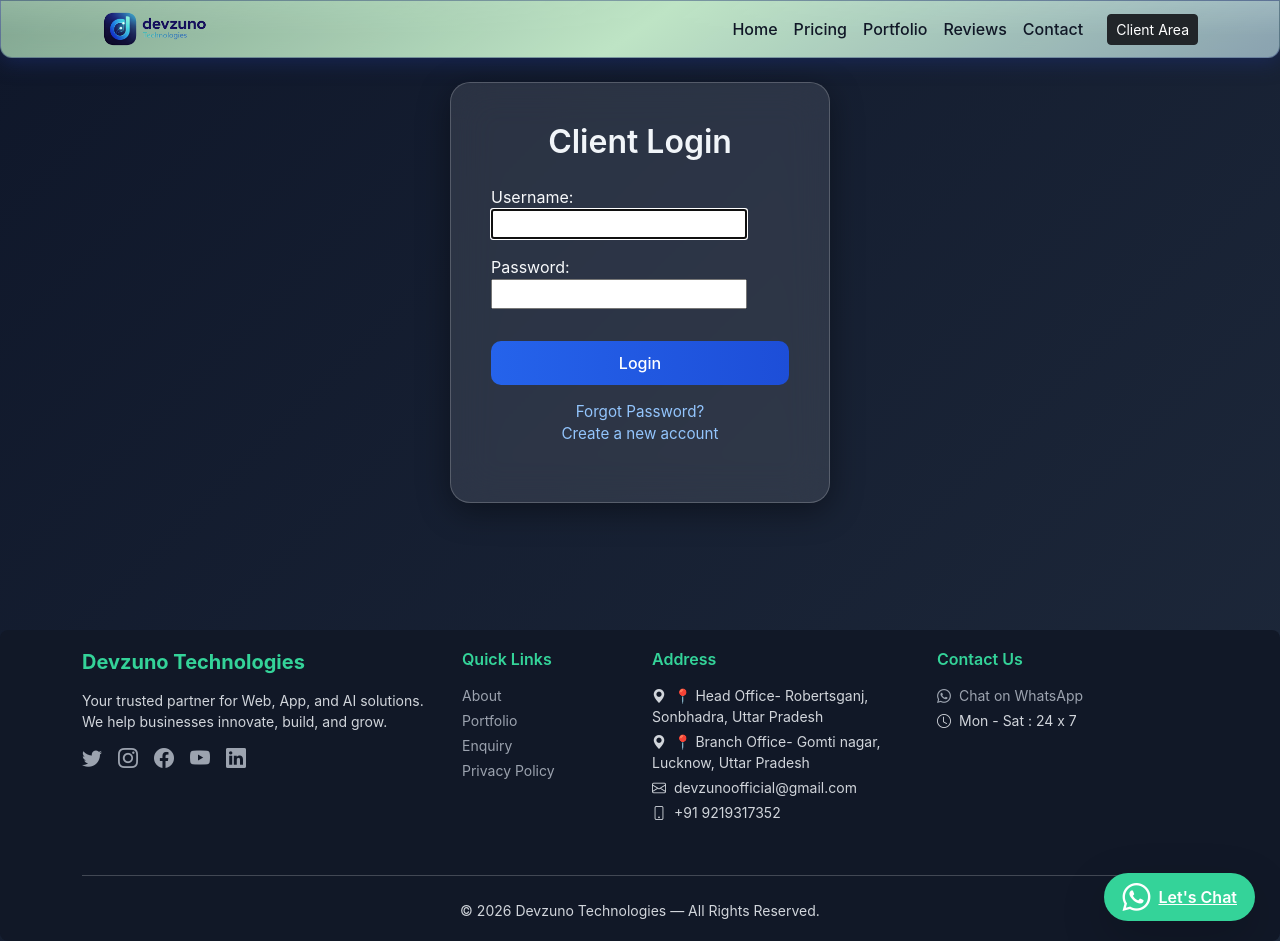
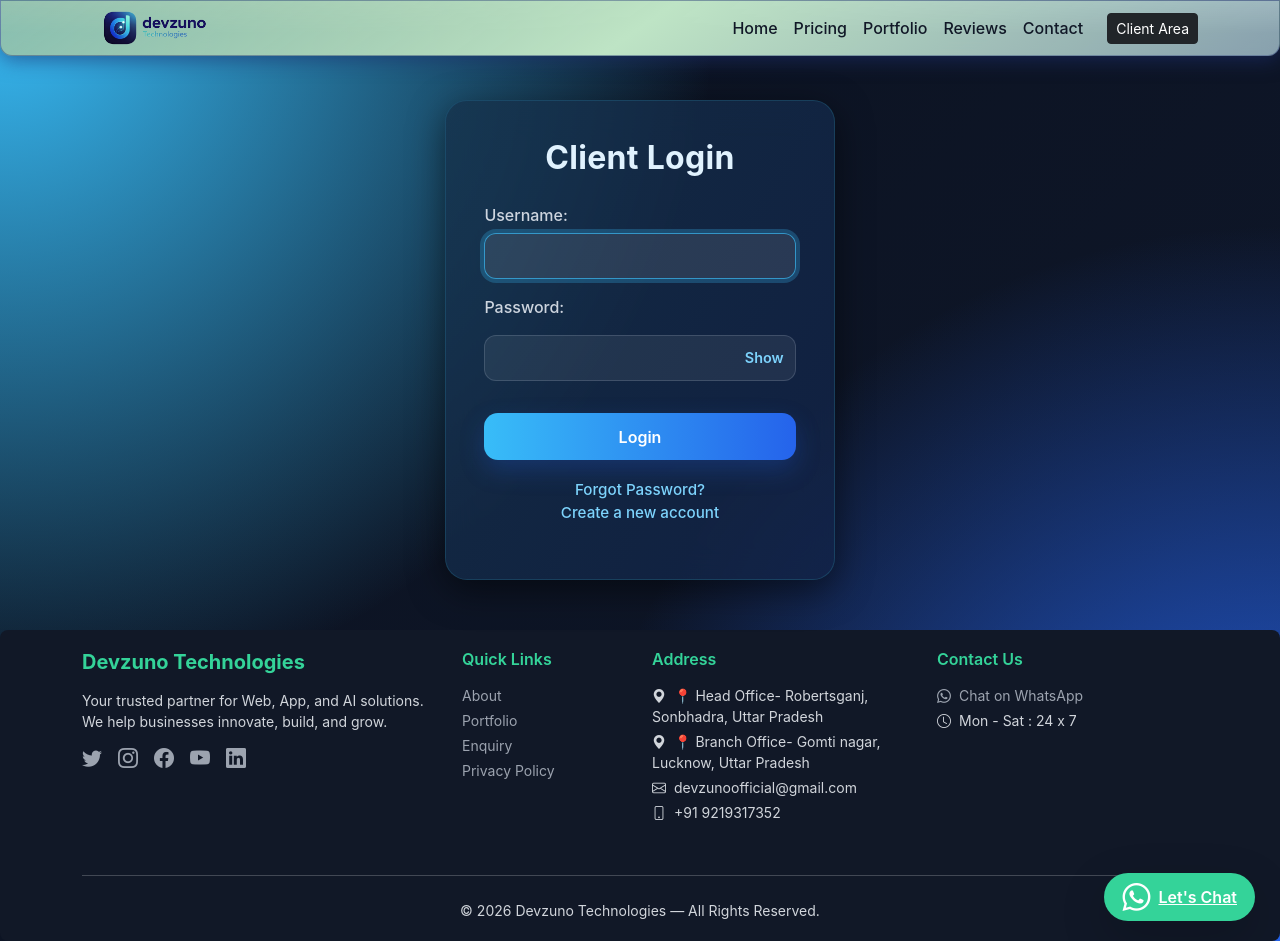
Before and after one commit to Anish1990as/devzuno-8-jan-26, a Django app: page /client/login/ in a window 1280 px wide. Run offline with Django 5.2, Linux system fonts and the light colour scheme; data comes from the database, SQL or seed files in the repository.

Commit message:
Update login and register templates

```diff
--- a/templates/accounts/login.html
+++ b/templates/accounts/login.html
@@ -2,75 +2,153 @@
 {% block content %}
 
 <style>
-  /* Remove page background override */
   body.login-page {
-    background: linear-gradient(135deg, #0f172a, #1e293b) !important;
+    background: radial-gradient(circle at top left, #38bdf8 0%, transparent 45%),
+                radial-gradient(circle at bottom right, #2563eb 0%, transparent 45%),
+                linear-gradient(135deg, #0b1220, #0f172a) !important;
+    color: #e2e8f0;
   }
 
-  /* Center only this container, not whole body */
   .login-wrapper {
     min-height: calc(100vh - var(--dvz-nav-height) - var(--dvz-footer-height));
     display: flex;
     justify-content: center;
     align-items: center;
-    padding-bottom: 20px;
+    padding: 20px 12px;
   }
 
   .login-card {
-    background: rgba(255, 255, 255, 0.1);
-    backdrop-filter: blur(20px);
-    border: 1px solid rgba(255, 255, 255, 0.2);
-    border-radius: 20px;
-    padding: 2.5rem;
-    width: 380px;
+    background: rgba(15, 23, 42, 0.75);
+    backdrop-filter: blur(18px);
+    border: 1px solid rgba(56, 189, 248, 0.25);
+    border-radius: 22px;
+    padding: 2.4rem;
+    width: 390px;
     color: #f8fafc;
-    box-shadow: 0 8px 32px rgba(0, 0, 0, 0.4);
+    box-shadow: 0 10px 35px rgba(0, 0, 0, 0.5);
+    position: relative;
+    overflow: hidden;
+  }
+
+  .login-card::before {
+    content: "";
+    position: absolute;
+    inset: 0;
+    background: linear-gradient(120deg, rgba(56,189,248,0.18), rgba(37,99,235,0.18));
+    opacity: 0.7;
+    z-index: 0;
+    pointer-events: none;
+  }
+
+  .login-card > * {
+    position: relative;
+    z-index: 1;
   }
 
   .login-card h2 {
     text-align: center;
-    font-weight: 600;
-    margin-bottom: 1.5rem;
-    color: #f1f5f9;
+    font-weight: 700;
+    margin-bottom: 1.6rem;
+    color: #e0f2fe;
+    letter-spacing: 0.3px;
   }
 
-  .form-control {
-    background-color: rgba(255, 255, 255, 0.18);
+  /* ✅ Inputs Devzuno style */
+  .form-control,
+  input {
+    width: 100%;
+    background: rgba(255, 255, 255, 0.07) !important;
+    border: 1px solid rgba(148, 163, 184, 0.25) !important;
+    color: #f8fafc !important;
+    padding: 10px 12px;
+    border-radius: 12px;
+    transition: 0.25s ease;
+  }
+
+  .form-control:focus,
+  input:focus {
+    outline: none;
+    border: 1px solid rgba(56, 189, 248, 0.7) !important;
+    box-shadow: 0 0 0 0.25rem rgba(56, 189, 248, 0.25) !important;
+    background: rgba(255, 255, 255, 0.10) !important;
+  }
+
+  label {
+    color: rgba(226, 232, 240, 0.9);
+    font-weight: 500;
+    margin-bottom: 6px;
+    display: block;
+  }
+
+  /* ✅ Password Input + Show Button wrapper */
+  .password-field {
+    position: relative;
+  }
+
+  .password-field input {
+    padding-right: 70px !important; /* ✅ Show button ke liye space */
+  }
+
+  .toggle-btn {
+    position: absolute;
+    right: 12px;
+    top: 50%;
+    transform: translateY(-50%);
+    background: transparent;
     border: none;
-    color: #f8fafc;
+    color: #7dd3fc;
+    font-weight: 600;
+    cursor: pointer;
+    font-size: 0.9rem;
+    padding: 0;
   }
-  .form-control:focus {
-    background-color: rgba(255, 255, 255, 0.28);
-    box-shadow: 0 0 0 0.25rem rgba(59, 130, 246, 0.4);
+
+  .toggle-btn:hover {
+    color: #38bdf8;
   }
 
   .btn-login {
-    background: linear-gradient(90deg, #2563eb, #1d4ed8);
-    color: white;
+    background: linear-gradient(90deg, #38bdf8, #2563eb);
+    color: #ffffff;
     width: 100%;
-    padding: 0.6rem;
-    border-radius: 10px;
-    font-weight: 500;
+    padding: 0.7rem;
+    border-radius: 14px;
+    font-weight: 600;
     border: none;
     transition: 0.3s ease;
+    box-shadow: 0 10px 25px rgba(37, 99, 235, 0.25);
   }
+
   .btn-login:hover {
-    background: linear-gradient(90deg, #1d4ed8, #2563eb);
+    background: linear-gradient(90deg, #2563eb, #38bdf8);
     transform: translateY(-2px);
+    box-shadow: 0 12px 30px rgba(56, 189, 248, 0.28);
   }
 
   .link-group {
     text-align: center;
-    margin-top: 1rem;
+    margin-top: 1.2rem;
   }
+
   .link-group a {
-    color: #93c5fd;
+    color: #7dd3fc;
     text-decoration: none;
     font-size: 0.95rem;
+    font-weight: 500;
+    transition: 0.2s ease;
   }
+
   .link-group a:hover {
     text-decoration: underline;
-    color: #60a5fa;
+    color: #38bdf8;
+  }
+
+  .errorlist {
+    list-style: none;
+    padding: 0;
+    margin: 0.5rem 0 1rem;
+    color: #fecaca;
+    font-size: 0.9rem;
   }
 </style>
 
@@ -80,9 +158,23 @@
 
     <form method="post">
       {% csrf_token %}
-      {{ form.as_p }}
 
-      <button class="btn btn-login mt-3">Login</button>
+      <!-- ✅ Username (manual) -->
+      <p>
+        <label for="id_username">Username:</label>
+        {{ form.username }}
+      </p>
+
+      <!-- ✅ Password (manual with show button inside input) -->
+      <p>
+        <label for="id_password">Password:</label>
+        <div class="password-field">
+          {{ form.password }}
+          <button type="button" class="toggle-btn" onclick="togglePassword()">Show</button>
+        </div>
+      </p>
+
+      <button class="btn btn-login mt-3" type="submit">Login</button>
 
       <div class="link-group">
         <a href="/client/otp/request/">Forgot Password?</a><br>
@@ -93,8 +185,22 @@
 </div>
 
 <script>
-  // mark page as login for body background
   document.body.classList.add("login-page");
+
+  function togglePassword() {
+    let passInput = document.querySelector('#id_password');
+    let btn = document.querySelector(".toggle-btn");
+
+    if (!passInput) return;
+
+    if (passInput.type === "password") {
+      passInput.type = "text";
+      btn.innerText = "Hide";
+    } else {
+      passInput.type = "password";
+      btn.innerText = "Show";
+    }
+  }
 </script>
 
 {% endblock %}
```
Also changed, not shown: templates/accounts/register.html (+82 -2 lines).
